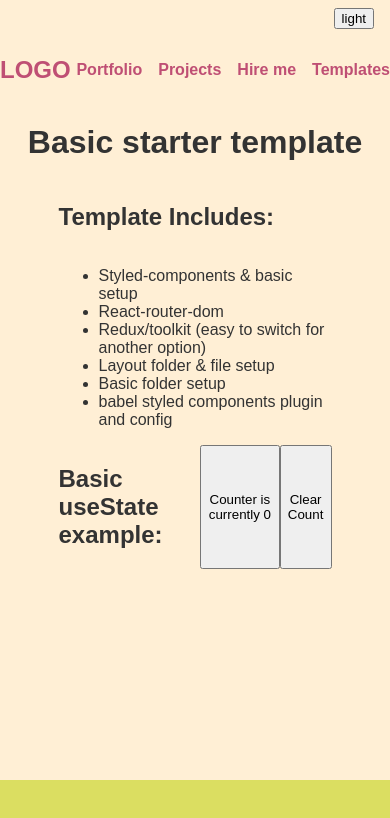
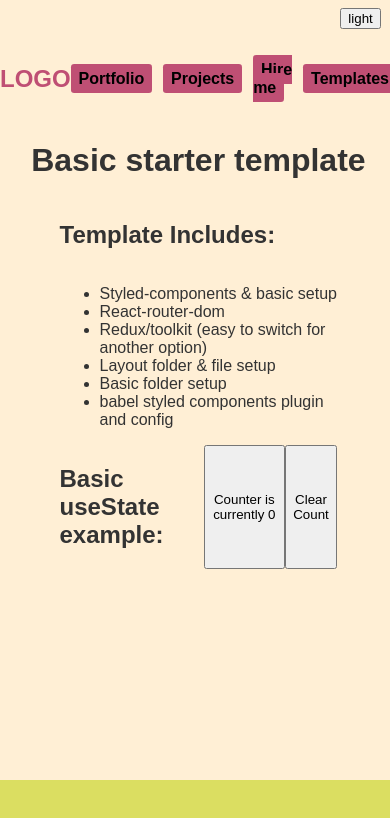
Before and after one commit to Moesera/portfolio-page, a React (Vite) app: page /templates in a window 390 px wide. Shown: the top 818 px of the page. Built offline with nearby package versions, Linux system fonts and the light colour scheme.

Commit message:
Mobile friendly first approach

```diff
--- a/src/styled-components/App.styles.js
+++ b/src/styled-components/App.styles.js
@@ -22,10 +22,11 @@ export const Header = styled.header`
 export const Nav = styled.nav`
     display: flex;
     align-items: center;
-    justify-content: space-between;
+    justify-content: space-evenly;
   ul {
     display: flex;
-    gap: 1rem;
+    align-items: center;
+    gap: 0.7rem;
     padding: 0;
     li {
       list-style: none;
@@ -34,9 +35,13 @@ export const Nav = styled.nav`
 `;
 
 export const Link = styled(RouterLink)`
+  text-decoration: none;
   font-weight: bold;
-  color: ${({theme}) => (theme ? theme.secondary : v.defaultMode.secondary)};
-  text-decoration: none;
+  padding: 0.2rem 0.3rem;
+  border: 0.2rem solid transparent;
+  border-radius: 0.2rem;
+  color: ${({theme}) => (theme ? theme.subtitles : v.defaultMode.subtitles)};
+  background: ${({theme}) => (theme ? theme.secondary : v.defaultMode.secondary)};
 
   &:hover {
     text-decoration: underline;
```
